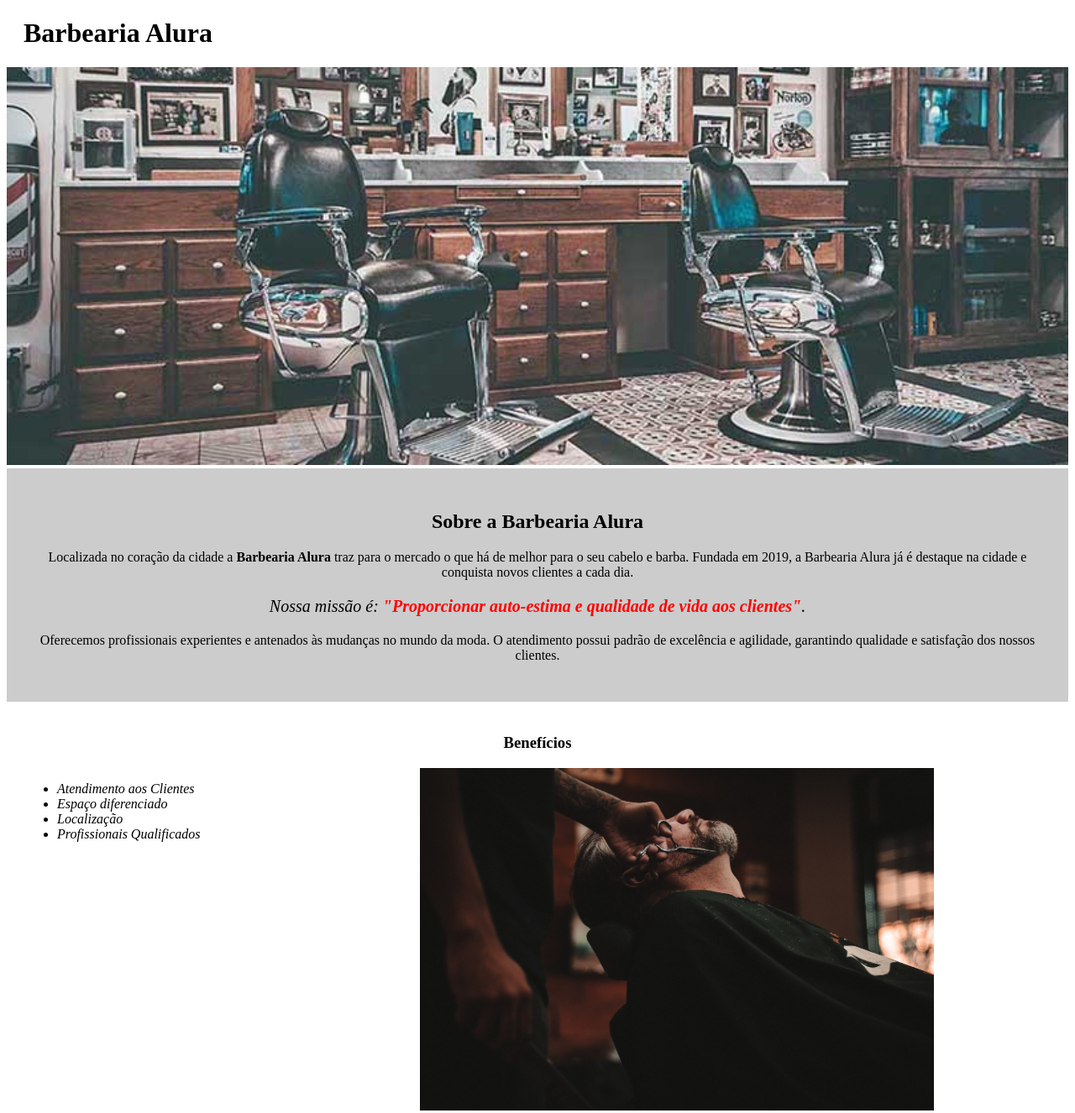
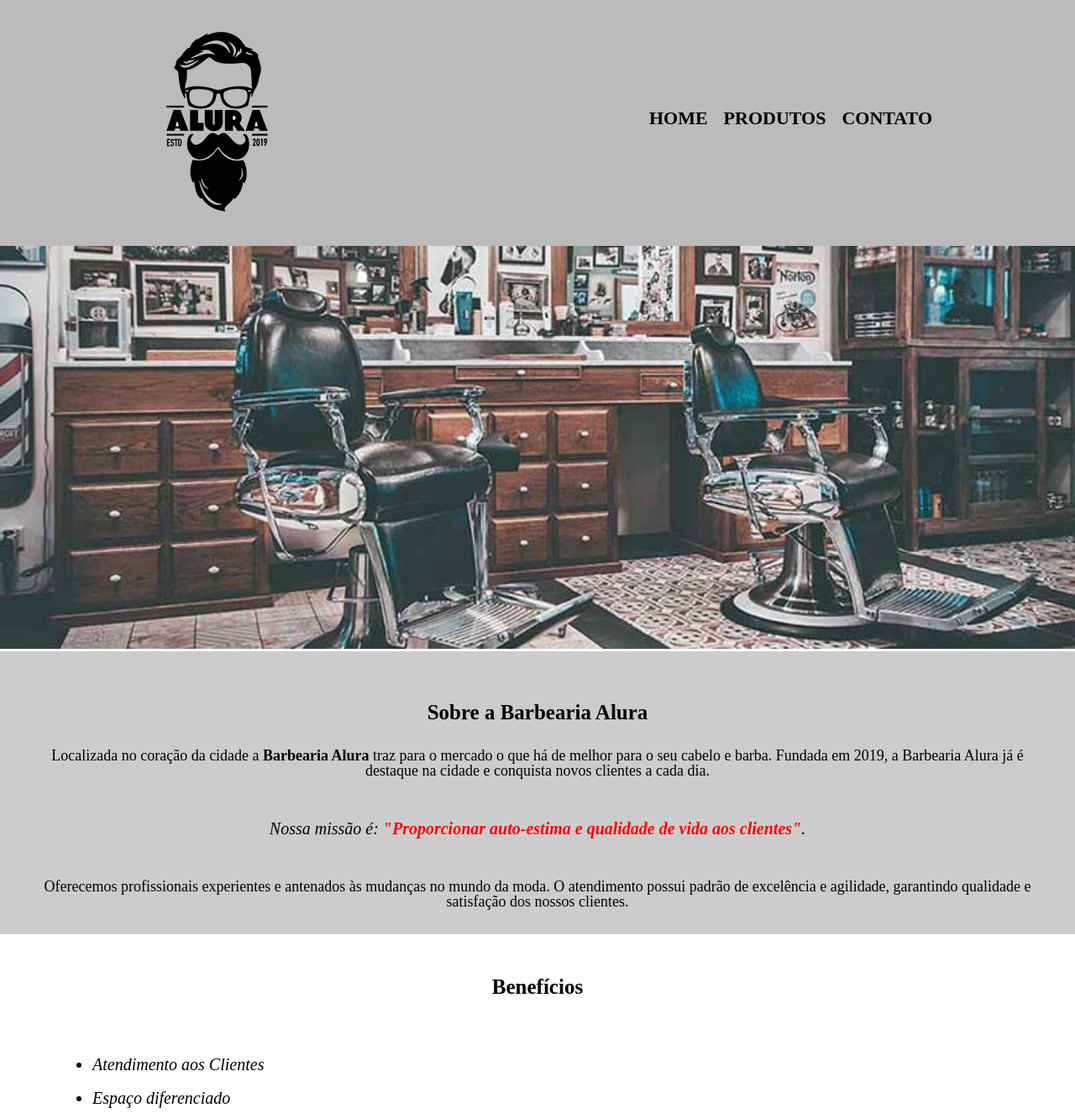
Before and after one commit to VictorMotta/BarbeariaAlura, a plain HTML site: page index.html in a window 1280 px wide. Shown: the top 1326 px of the page at 84% size. Drawn offline with Linux system fonts and the light colour scheme.

Commit message:
Mudando o css do menu e rodape para funcionar para todas as abas, sem ter que replicar, e consertando bugs do index, e adicionando menu e rodape no index.

```diff
--- /dev/null
+++ b/css/menuerodape.css
@@ -0,0 +1,46 @@
+header{
+    background: #BBBBBB;
+    padding: 20px 0;
+}
+
+.caixa{
+    position: relative;
+    width: 940px;
+    margin: 0 auto;
+}
+
+nav{
+    position: absolute;
+    top: 110px;
+    right: 0;
+}
+
+nav li{
+    display: inline;
+    margin: 0 0 0 15px;
+}
+
+nav a {
+    text-transform: uppercase;
+    color: black;
+    font-weight: bold;
+    font-size: 22px;
+    text-decoration: none;
+}
+
+nav a:hover{
+    color: #C78C19;
+    text-decoration: underline;
+}
+
+footer {
+    text-align: center;
+    background: url("../img/bg.jpg");
+    padding: 40px 0;
+}
+
+.copyright {
+    color: #fff;
+    font-size: 13px;
+    margin: 20px 0;
+}
--- a/css/produtos.css
+++ b/css/produtos.css
@@ -1,37 +1,4 @@
-header{
-    background: #BBBBBB;
-    padding: 20px 0;
-}
 
-.caixa{
-    position: relative;
-    width: 940px;
-    margin: 0 auto;
-}
-
-nav{
-    position: absolute;
-    top: 110px;
-    right: 0;
-}
-
-nav li{
-    display: inline;
-    margin: 0 0 0 15px;
-}
-
-nav a {
-    text-transform: uppercase;
-    color: black;
-    font-weight: bold;
-    font-size: 22px;
-    text-decoration: none;
-}
-
-nav a:hover{
-    color: #C78C19;
-    text-decoration: underline;
-}
 
 .produtos {
     width: 940px;
@@ -78,15 +45,3 @@ nav a:hover{
     font-weight: bold;
     margin-top: 10px;
 }
-
-footer {
-    text-align: center;
-    background: url("../img/bg.jpg");
-    padding: 40px 0;
-}
-
-.copyright {
-    color: #fff;
-    font-size: 13px;
-    margin: 20px 0;
-}
--- a/css/style.css
+++ b/css/style.css
@@ -12,35 +12,50 @@
 }
 
 .titulo-centralizado {
-	text-align: center
+	text-align: center;
+	font-weight: bold;
+	font-size: 25px;
+	margin: 30px 0;
 }
 
-p {
+.principal p {
+	font-size: 18px;
 	text-align: center;
+}
+.principal p strong {
+	font-weight: bold;
 }
 
 #missao {
-	font-size: 20px
+	font-size: 20px;
+	margin: 50px 0;
+	font-style: italic;
 }
 
-em strong {
+#missao em strong {
 	color: #FF0000;
+	font-weight: bold;
 }
 
 .itens {
-	font-style: italic
+	margin: 20px 0;
+	font-style: italic;
+	font-size: 20px;
+	list-style-type: disc;
 }
 
 .beneficios {
 	background: #FFFFFF;
-	padding: 20px;
+	padding: 10px 50px 50px 50px;
+	margin: 10px 0 20px 0;
 }
 
-ul {
+.beneficios ul {
 	display: inline-block;
 	vertical-align: top;
 	width: 20%;
-	margin-right: 15%;
+	margin: 20px 25% 0 60px;
+
 }
 
 .imagembeneficios {
--- a/index.html
+++ b/index.html
@@ -3,13 +3,27 @@
 	<head>
 		<meta charset="UTF-8">
 		<title>Barbearia Alura</title>
+		<link rel="stylesheet" href="css/reset.css">
+		<link rel="stylesheet" href="css/menuerodape.css">
 		<link rel="stylesheet" href="css/style.css">
 	</head>
 
 	<body>
         <header>
-			<h1 class="titulo-principal">Barbearia Alura</h1>
+            <div class="caixa">
+                <h1><img src="img/logo.png"></h1>
+
+                <nav>
+                    <ul>
+                        <li><a href="index.html">Home</a></li>
+                        <li><a href="html/produtos.html">Produtos</a></li>
+                        <li><a href="html/produtos.html">Contato</a></li>
+                    </ul>
+                </nav>
+            </div>
         </header>
+
+		<main>
 			<img id="banner" src="img/banner.jpg">
 			<div class="principal">
 				<h2 class="titulo-centralizado">Sobre a Barbearia Alura</h2>
@@ -33,5 +47,12 @@
 
 				<img src="img/beneficios.jpg" class="imagembeneficios">
 			</div>
+		</main>
+
+		<footer>
+            <img src="img/logo-branco.png">
+            <p class="copyright">&copy; Copyright Barbearia Alura - 2022</p>
+        </footer>
+
 	</body>
 </html>
```
Also changed, not shown: html/produtos.html (+1 -0 lines). Lines whose indentation alone changed are shown as unchanged.
